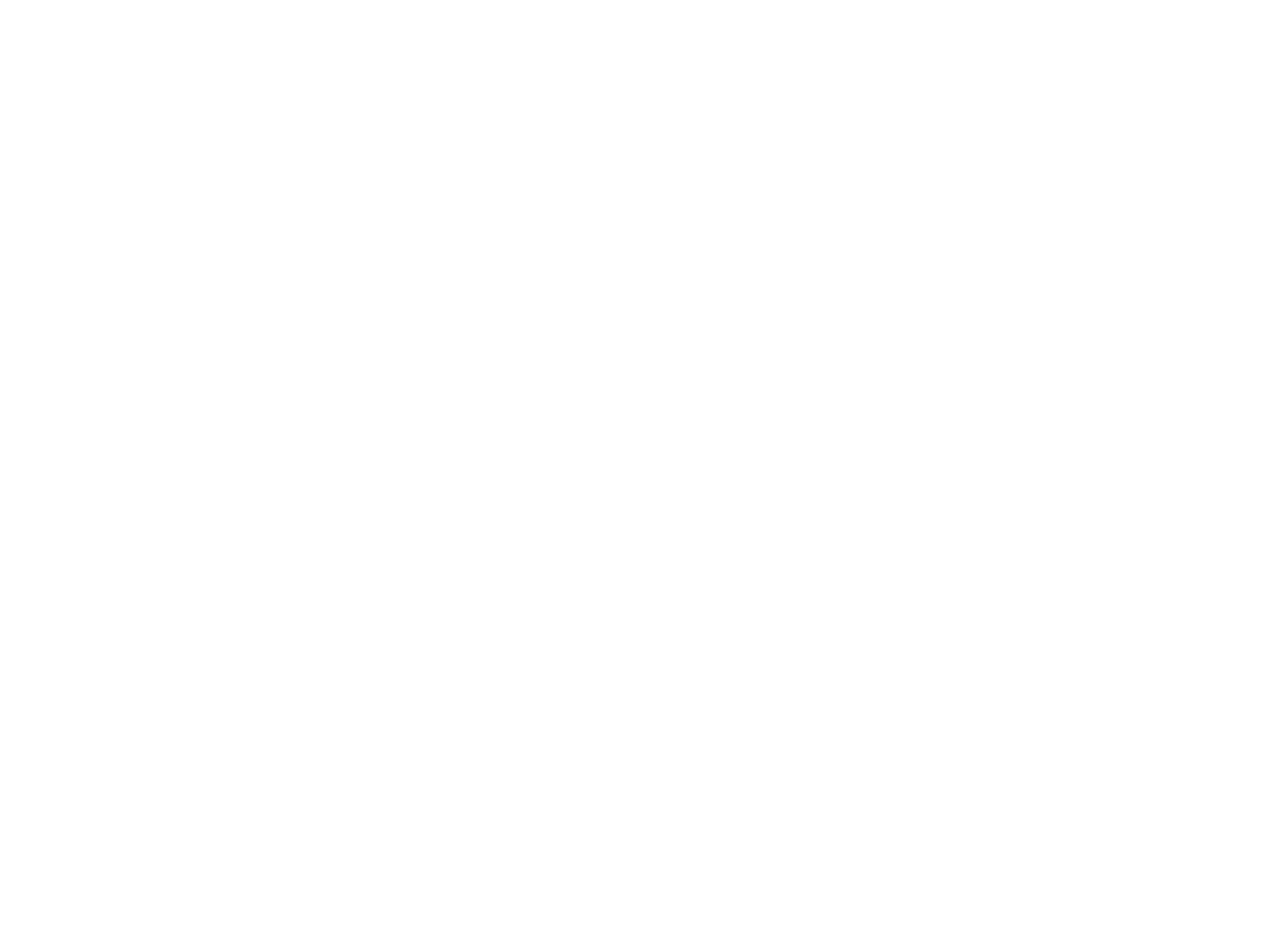
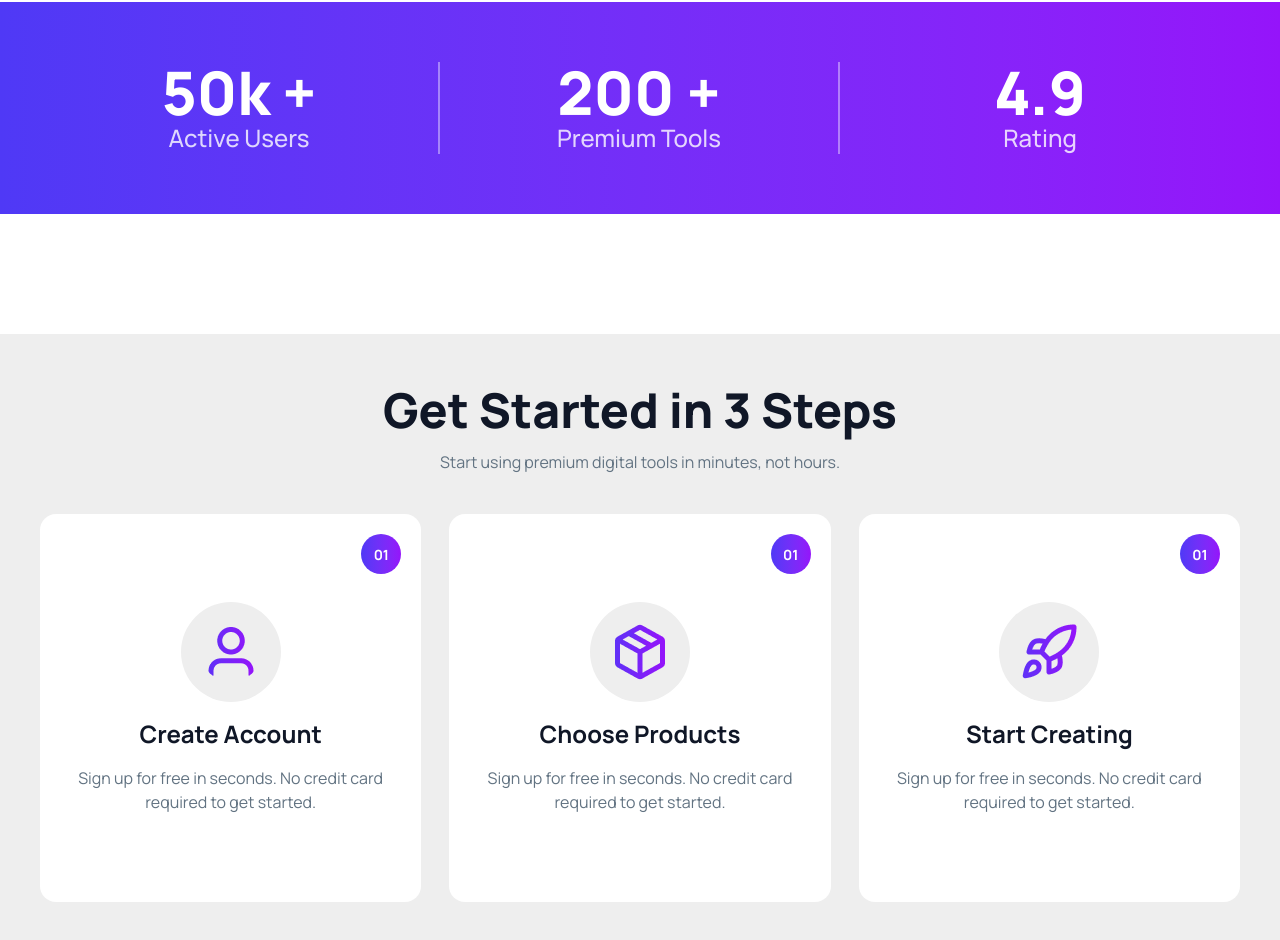
Before and after one commit to djriad157764-creator/B13-A6-DigiTools-Platform-Assignment-6, a React (Vite) app: page / in a window 1280 px wide. Shown: the part 820-1760 px from the top of the page. Before the commit the page ends 800 px from the top, so only its background shows below. Built offline with nearby package versions, Linux system fonts and the light colour scheme.

Commit message:
feat:add get started section and navbar menu and close icon issue fix

```diff
--- a/src/App.jsx
+++ b/src/App.jsx
@@ -1,5 +1,6 @@
 import "./App.css";
 import Banner from "./Component/Banner/Banner";
+import GetStarted from "./Component/GetStarted/GetStarted";
 import Navbar from "./Component/Navbar/Navbar";
 import StatsSection from "./Component/StatsSection/StatsSection";
 
@@ -7,9 +8,9 @@
   return (
     <>
       <Navbar />
-      {/* <Banner /> */}
-      {/* <StatsSection/> */}
-
+      <Banner />
+      <StatsSection/>
+      <GetStarted/>
     </>
   );
 }
--- a/src/Component/GetStarted/GetStarted.jsx
+++ b/src/Component/GetStarted/GetStarted.jsx
@@ -1,11 +1,87 @@
-import React from 'react';
+import UserImage from "../../assets/user.png";
+import ProductImage from "../../assets/package.png";
+import RocketImage from "../../assets/rocket.png";
 
 const GetStarted = () => {
-    return (
-        <div>
-            get started
+  return (
+    <div className="bg-base-300 px-5">
+      <div className="py-[12px] w-full max-w-[1200px] mx-auto ">
+        <div className="text-center mt-10">
+          <h1 className="text-[#101727] font-extrabold text-2xl mb-4 sm:text-3xl md:text-4xl lg:text-5xl ">
+            Get Started in 3 Steps
+          </h1>
+          <p className="text-[#627382]">
+            Start using premium digital tools in minutes, not hours.
+          </p>
         </div>
-    );
+
+        {/* card container  */}
+        <div className="grid grid-cols-1 sm:grid-cols-2 lg:grid-cols-3 gap-7 mt-10 mb-[120px]">
+          <div className="text-center relative bg-white px-6 py-[88px] rounded-2xl">
+            <img
+              className="mx-auto w-[100px] rounded-full  bg-base-300 p-5 mb-4"
+              src={UserImage}
+              alt=""
+            />
+            <h1 className="text-2xl font-bold text-[#101727] mb-4">
+              Create Account
+            </h1>
+            <p className="text-[#627382]">
+              Sign up for free in seconds. No credit card required to get
+              started.
+            </p>
+
+            <div className="w-10 h-10 p-2.5 absolute top-5 right-5 bg-gradient-to-r from-[#4F39F6] to-[#9514FA] rounded-full">
+              <h1 className="text-white flex text-[14px] font-bold  justify-center items-center h-full">
+                01
+              </h1>
+            </div>
+          </div>
+          <div className="text-center relative bg-white px-6 py-[88px] rounded-2xl">
+            <img
+              className="mx-auto w-[100px] rounded-full  bg-base-300 p-5 mb-4"
+              src={ProductImage}
+              alt=""
+            />
+            <h1 className="text-2xl font-bold text-[#101727] mb-4">
+              Choose Products
+            </h1>
+            <p className="text-[#627382]">
+              Sign up for free in seconds. No credit card required to get
+              started.
+            </p>
+
+            <div className="w-10 h-10 p-2.5 absolute top-5 right-5 bg-gradient-to-r from-[#4F39F6] to-[#9514FA] rounded-full">
+              <h1 className="text-white flex text-[14px] font-bold  justify-center items-center h-full">
+                01
+              </h1>
+            </div>
+          </div>
+          <div className="text-center relative bg-white px-6 py-[88px] rounded-2xl">
+            <div className="w-[100px] h-[100px] mx-auto rounded-full bg-base-300 flex items-center justify-center mb-4">
+              <img
+                className="w-[60px] object-contain"
+                src={RocketImage}
+                alt=""
+              />
+            </div>
+            <h1 className="text-2xl font-bold mt-4 text-[#101727] mb-4">
+              Start Creating
+            </h1>
+            <p className="text-[#627382]">
+              Sign up for free in seconds. No credit card required to get
+              started.
+            </p>
+            <div className="w-10 h-10 p-2.5 absolute top-5 right-5 bg-gradient-to-r from-[#4F39F6] to-[#9514FA] rounded-full">
+              <h1 className="text-white flex text-[14px] font-bold  justify-center items-center h-full">
+                01
+              </h1>
+            </div>
+          </div>
+        </div>
+      </div>
+    </div>
+  );
 };
 
 export default GetStarted;
--- a/src/Component/Navbar/Navbar.jsx
+++ b/src/Component/Navbar/Navbar.jsx
@@ -1,31 +1,29 @@
-import React from "react";
+import { React, useState } from "react";
+
 import { FiShoppingCart } from "react-icons/fi";
+import { IoClose, IoMenu } from "react-icons/io5";
 
 const Navbar = () => {
+  const [activeB, setActiveB] = useState(false);
+
   return (
     <div className="navbar bg-base-100 w-full max-w-[1200px] shadow-sm mx-auto">
       <div className="navbar-start">
-        <div className="dropdown">
-          <div tabIndex={0} role="button" className="btn btn-ghost lg:hidden">
-            <svg
-              xmlns="http://www.w3.org/2000/svg"
-              className="h-5 w-5"
-              fill="none"
-              viewBox="0 0 24 24"
-              stroke="currentColor"
+        <div className="relative">
+          <div
+            onClick={() => setActiveB(!activeB)}
+            tabIndex={0}
+            role="button"
+            className="btn btn-ghost lg:hidden"
           >
-              {" "}
-              <path
-                strokeLinecap="round"
-                strokeLinejoin="round"
-                strokeWidth="2"
-                d="M4 6h16M4 12h8m-8 6h16"
-              />{" "}
-            </svg>
+            {activeB ?
+              <IoClose className="text-2xl" />
+            : <IoMenu className="text-2xl" />}
           </div>
+          {activeB && (
             <ul
               tabIndex="-1"
-            className="menu menu-sm dropdown-content bg-base-100 rounded-box z-1 mt-3 w-52 p-2 shadow"
+              className={`menu menu-sm lg:hidden absolute bg-base-100 rounded-box z-50 mt-3 w-52 p-2 shadow`}
             >
               <li>
                 <a href="/">Products</a>
@@ -43,6 +41,7 @@
                 <a href="/">FAQ</a>
               </li>
             </ul>
+          )}
         </div>
         <a
           className="bg-gradient-to-r from-[#4F39F6] to-[#9514FA] bg-clip-text text-transparent text-2xl sm:text-3xl md:text-4xl lg:text-5xl font-bold pb-2
```
Lines whose indentation alone changed are shown as unchanged.
